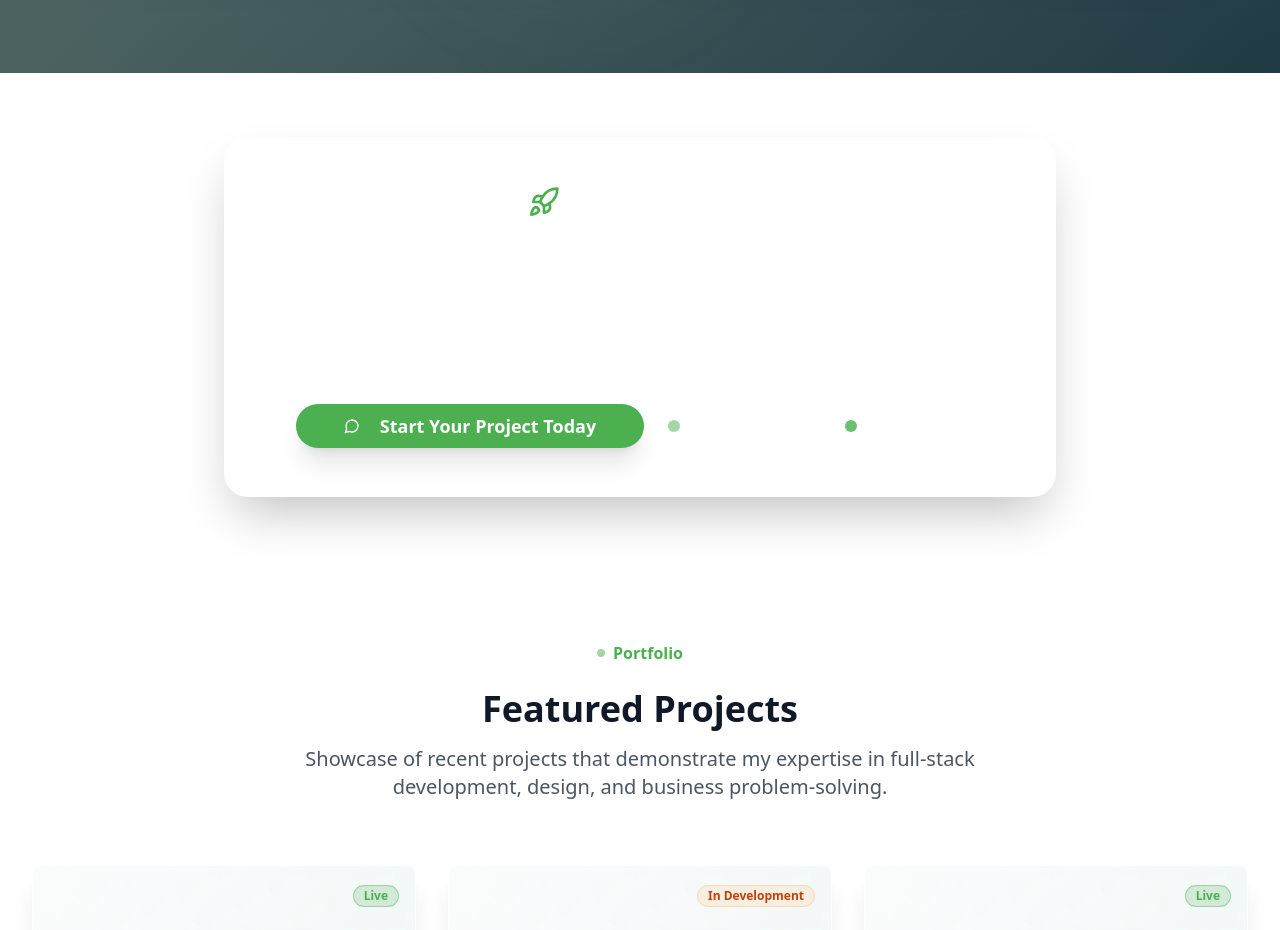
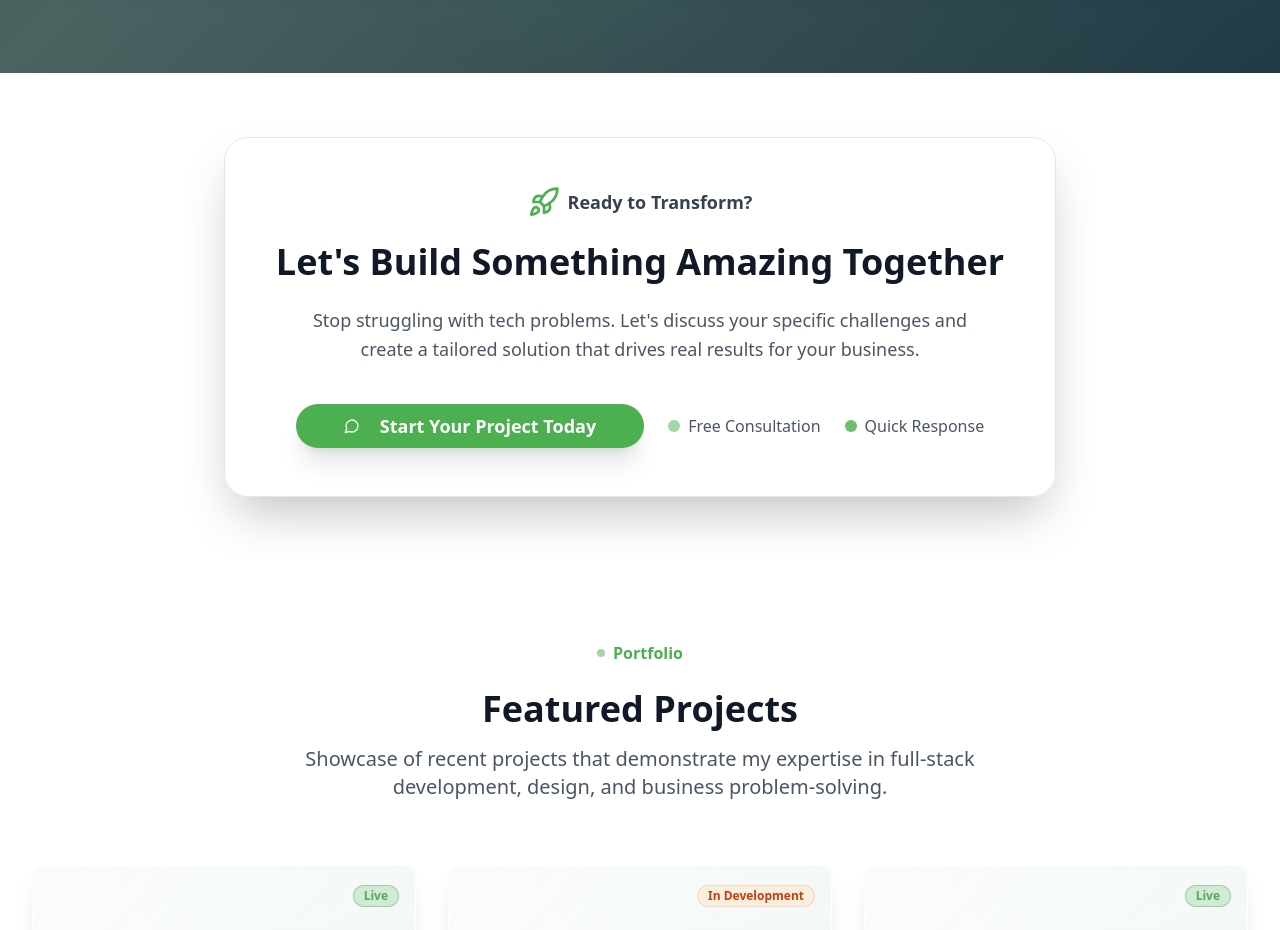
Before and after one commit to KarlaSz/webszyk-brand, a React (Vite) app: page / in a window 1280 px wide. Shown: the part 5940-6870 px from the top of the page. Built offline with nearby package versions, Linux system fonts and the light colour scheme.

Commit message:
Fix: Improve text readability in CTA section
Adjusted text color in `CTASection.tsx` to ensure readability against the white background.

```diff
--- a/src/components/CTASection.tsx
+++ b/src/components/CTASection.tsx
@@ -7,17 +7,17 @@ const CTASection = () => {
     <section className="relative py-16 overflow-hidden bg-white">
       <div className="relative max-w-4xl mx-auto px-4 sm:px-6 lg:px-8">
         {/* Centered content with border */}
-        <div className="bg-white/5 backdrop-blur-md border border-white/20 rounded-3xl p-12 text-center shadow-2xl">
+        <div className="bg-white/5 backdrop-blur-md border border-gray-200 rounded-3xl p-12 text-center shadow-2xl">
           <div className="flex items-center justify-center space-x-2 mb-6">
             <Rocket className="h-8 w-8 text-[#4CAF50]" />
-            <span className="text-white/90 font-semibold text-lg">Ready to Transform?</span>
+            <span className="text-gray-700 font-semibold text-lg">Ready to Transform?</span>
           </div>
 
-          <h2 className="text-3xl lg:text-4xl font-bold text-white mb-6">
+          <h2 className="text-3xl lg:text-4xl font-bold text-gray-900 mb-6">
             Let's Build Something Amazing Together
           </h2>
 
-          <p className="text-white/80 mb-10 text-lg max-w-2xl mx-auto leading-relaxed">
+          <p className="text-gray-600 mb-10 text-lg max-w-2xl mx-auto leading-relaxed">
             Stop struggling with tech problems. Let's discuss your specific challenges and create a tailored solution that drives real results for your business.
           </p>
 
@@ -30,7 +30,7 @@ const CTASection = () => {
               Start Your Project Today
             </Button>
 
-            <div className="flex items-center space-x-6 text-white/70">
+            <div className="flex items-center space-x-6 text-gray-600">
               <div className="flex items-center space-x-2">
                 <div className="w-3 h-3 bg-[#4CAF50] rounded-full animate-pulse"></div>
                 <span className="font-medium">Free Consultation</span>
```
